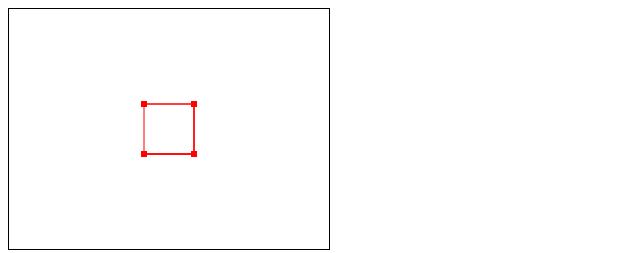
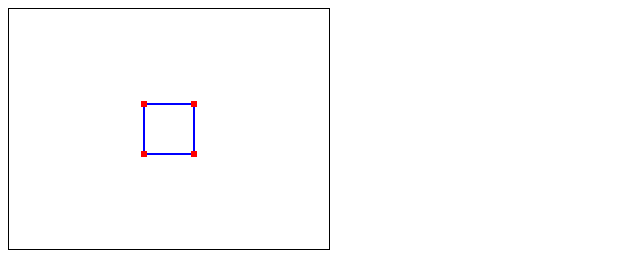
Before and after one commit to christophevg/cg.js, a plain HTML site: page cloud/index.html in a window 1280 px wide. Shown: the whole page, without its empty margins (0-640 px from the left). Drawn offline with Linux system fonts and the light colour scheme.

Commit message:
introduced Shape module

```diff
--- a/cloud/index.html
+++ b/cloud/index.html
@@ -6,19 +6,26 @@
   <link rel="stylesheet" type="text/css" href="../common/cg.css">
   <script src="../src/canvas.js"></script>
   <script src="../src/cloud.js"></script>
+  <script src="../src/shape.js"></script>
 </head>
 
 <body>
   <canvas id="cloud" width="320" height="240"></canvas>
   <script>
     var canvas = Canvas.get("cloud");
-    var cloud  = Cloud.create( [ {x:135, y: 95, color:"red", size:6},
-                                 {x:185, y: 95, color:"red", size:6},
-                                 {x:185, y:145, color:"red", size:6},
-                                 {x:135, y:145, color:"red", size:6},
+    var cloud  = Cloud.create( [ {x:135, y: 95, color:"red", size:6}, // 0
+                                 {x:185, y: 95, color:"red", size:6}, // 1
+                                 {x:185, y:145, color:"red", size:6}, // 2
+                                 {x:135, y:145, color:"red", size:6}, // 3
                                ] );
-    canvas.renderPoints(cloud.getModel());
-    canvas.renderVertices(cloud.getModel());
+    var shape = Shape.create( cloud,
+                              [ { begin:0, end:1, color:"blue", size:2 },
+                                { begin:1, end:2, color:"blue", size:2 },
+                                { begin:2, end:3, color:"blue", size:2 },
+                                { begin:3, end:0, color:"blue", size:2 }
+                              ] );
+    canvas.render(shape);
+    canvas.render(cloud);
   </script>
 </body>
 </html>
--- a/src/canvas.js
+++ b/src/canvas.js
@@ -38,10 +38,16 @@
 
     canvas = {};
 
-    canvas.renderPoints = function renderPoints(model) {
-      model.resetPoints();
-      while(model.hasNextPoint()) {
-        renderPoint(model.getNextPoint());
+    canvas.render = function render(model) {
+      model.reset();
+      while(model.hasNext()) {
+        var item = model.getNext();
+        switch(model.type) {
+          case "point" : renderPoint(item);  break;
+          case "vertex": renderVertex(item); break;
+          default:
+            console.log( "unknown rendering type: " + mode.type );
+        }
       }
     }
 
--- a/src/cloud.js
+++ b/src/cloud.js
@@ -1,47 +1,40 @@
-// the cloud. module
+// the Cloud module
 (function(globals) {
 
   // provides an instantiateable canvas
   function construct(points) {
 
     // privates
-    var
+    var p = -1, // internal counter for iterator
 
+    // exposed object
     cloud = {};
 
-    cloud.getModel = function getModel() {
-      var p = -1,
-          v = -1;
-      return {
-        resetPoints  : function resetPoints() {
-          p = -1;
-        },
-        hasNextPoint : function hasNextPoint() {
-          return p+1 < points.length;
-        },
-        getNextPoint : function getNextPoint() {  // TODO: add boundary check
-          p++;
-          // make a deep copy, we don't want to expose our actual model points
-          return { x: points[p].x, y: points[p].y,
-                   size: points[p].size, color: points[p].color };
-        },
-        resetVertices : function resetVertices() {
-          v = -1;
-        },
-        hasNextVertex : function hasNextVertex() {
-          return v+1 < points.length;
-        },
-        getNextVertex : function getNextVertex() {
-          v++;
-          var begin_idx = v,
-              end_idx   = v+1 < points.length ? v+1 : 0;
-          // TODO: add some config about vertices for size and color
-          return { begin : {x: points[begin_idx].x, y:points[begin_idx].y},
-                   end   : {x: points[end_idx].x,   y:points[end_idx].y  },
-                   size  : 1,
-                   color : points[begin_idx].color };
-        }
-      }
+    cloud.type = "point";
+
+    cloud.reset = function reset() {
+      p = -1;
+    }
+
+    cloud.size = function size() {
+      return points.length;
+    }
+
+    cloud.get = function get(idx) {
+      if(idx >= points.length) { return; }
+      return { x: points[idx].x, y: points[idx].y,
+               size: points[idx].size, color: points[idx].color };
+    }
+
+    cloud.hasNext = function hasNext() {
+      return p+1 < points.length;
+    }
+
+    cloud.getNext = function getNext() {
+      if(!cloud.hasNext()) { return; }
+      p++;
+      // make a deep copy, we don't want to expose our actual model points
+      return cloud.get(p);
     }
 
     return cloud;
--- /dev/null
+++ b/src/shape.js
@@ -0,0 +1,48 @@
+// the Shape module
+(function(globals) {
+
+  // provides an instantiateable canvas
+  function construct(cloud, vertices) {
+
+    // privates
+    var v = -1, // internal counter for iterator
+
+    // exposed object
+    shape = {};
+
+    shape.type = "vertex";
+
+    shape.size = function size() {
+      return vertices.length;
+    }
+
+    shape.get = function get(idx) {
+      if(idx >= vertices.length) { return; }
+      return { begin: cloud.get(vertices[idx].begin),
+               end:   cloud.get(vertices[idx].end),
+               color: vertices[idx].color, size: vertices[idx].size };
+    }
+
+    shape.reset = function reset() {
+      p = -1;
+    }
+
+    shape.hasNext = function hasNext() {
+      return p+1 < vertices.length;
+    }
+
+    shape.getNext = function getNext() {
+      if(!shape.hasNext()) { return; }
+      p++;
+      // make a deep copy, we don't want to expose our actual model points
+      return shape.get(p);
+    }
+
+    return shape;
+  }
+
+  var Shape = globals.Shape = {};
+
+  Shape.create = function create(c, v) { return construct(c, v); }
+
+})(window);
```
Also changed, not shown: 1 other file.
